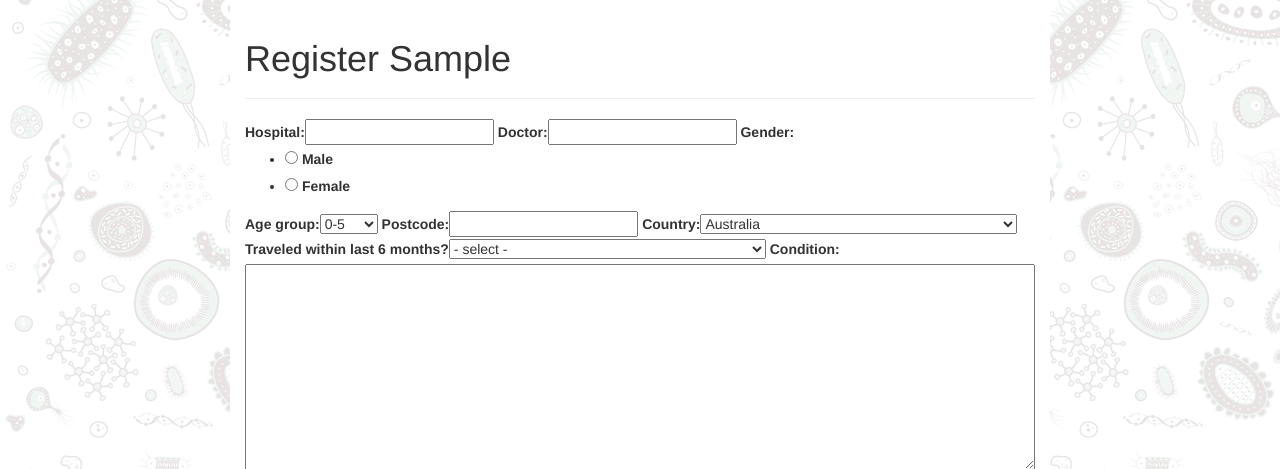
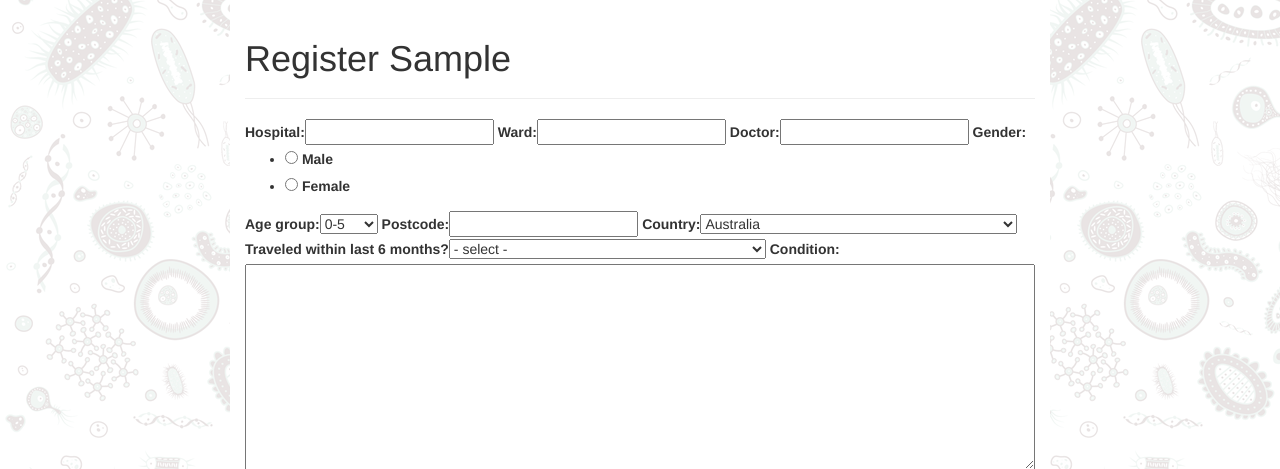
Before and after one commit to HealthHackAu2016/BNE_superFriendsAgainstSuperBugs, a Django app: page /myapp/list/ in a window 1280 px wide. Shown: the part 51-520 px from the top of the page. Run offline with Django 3.2, Linux system fonts and the light colour scheme; some libraries are stand-ins or nearby versions.

Commit message:
endpoint for fetching all data, added ward

```diff
--- a/myproject/myapp/forms.py
+++ b/myproject/myapp/forms.py
@@ -18,6 +18,7 @@
 class PatientForm(forms.Form):
     date = now
     hospital = forms.CharField(widget=forms.TextInput, label='Hospital:', max_length=15)
+    ward = forms.CharField(widget=forms.TextInput, label='Ward:', max_length=10)
     doctor = forms.CharField(widget=forms.TextInput, label='Doctor:', max_length=25)
     gender = forms.ChoiceField(widget=forms.RadioSelect, label='Gender:', choices=GENDER_CHOICES)
     age_group = forms.ChoiceField(widget=forms.Select, label='Age group:', choices=AGE_CHOICES)
@@ -31,4 +32,4 @@
     strains = forms.CharField(widget=forms.HiddenInput())
     resistances = forms.CharField(widget=forms.HiddenInput())
 f = PatientForm(auto_id=True)
-print(f)
+#print(f)
--- a/myproject/myapp/models.py
+++ b/myproject/myapp/models.py
@@ -78,6 +78,7 @@ COUNTRY_OPTION = (
 class Sample(models.Model):
     date = models.DateField()
     hospital = models.CharField(max_length=15)
+    ward = models.CharField(max_length=10)
     doctor = models.CharField(max_length=25)
     gender = models.IntegerField()
     age_group = models.IntegerField()
--- a/myproject/myapp/templates/samples.html
+++ b/myproject/myapp/templates/samples.html
@@ -18,6 +18,12 @@
             </div>
             <div class="col-md-10 col-xs-12">
                 {{ last.hospital }}
+            </div>
+            <div class="col-md-2 col-xs-12">
+                <strong>Ward:</strong>
+            </div>
+            <div class="col-md-10 col-xs-12">
+                {{ last.ward }}
             </div>
             <div class="col-md-2 col-xs-12">
                 <strong>Doctor:</strong>
--- a/myproject/myapp/urls.py
+++ b/myproject/myapp/urls.py
@@ -3,9 +3,11 @@ from django.conf.urls import url
 from myproject.myapp.views import list
 from myproject.myapp.views import getfromfile
 from myproject.myapp.views import samples
+from myproject.myapp.views import getallsamples
 
 urlpatterns = [
     url(r'^list/$', list, name='list'),
     url(r'^getfromfile/$', getfromfile, name='getfromfile'),
     url(r'^samples/$', samples, name='samples'),
+    url(r'^allsamples/$', getallsamples, name='getallsamples'),
 ]
--- a/myproject/myapp/views.py
+++ b/myproject/myapp/views.py
@@ -11,6 +11,8 @@ import os
 import csv
 import json
 from pprint import pprint
+from django.core import serializers
+import unicodedata
 
 
 def list(request):
@@ -27,9 +29,10 @@ def list(request):
                     strainwithunderscores = strainkey.replace(" ", "_")
                     if strainwithunderscores.startswith(keywithunderscores):
                         strainalone = strainwithunderscores.replace(keywithunderscores+"_", "")
-                        newitem = Sample(date=form.date, hospital=form['hospital'].value(), doctor=form['doctor'].value(), gender=form['gender'].value(), age_group=form['age_group'].value(), postcode=form['postcode'].value(), country=form['country'].value(), travel_last_6_m = form['travel_last_6_m'], condition=form['condition'].value(), allergies_ab=form['allergies_ab'].value(), current_ab=form['current_ab'].value(), specie=key, strain=strainalone, resistances=form['resistances'].value())
+                        newitem = Sample(date=form.date, hospital=form['hospital'].value(), ward=form['ward'].value(), doctor=form['doctor'].value(), gender=form['gender'].value(), age_group=form['age_group'].value(), postcode=form['postcode'].value(), country=form['country'].value(), travel_last_6_m = form['travel_last_6_m'].value(), condition=form['condition'].value(), allergies_ab=form['allergies_ab'].value(), current_ab=form['current_ab'].value(), specie=key, strain=strainalone, resistances=form['resistances'].value())
                         newitem.save()
                         samplelist = Sample.objects.filter(doctor=form['doctor'].value()).order_by('-id')[:10]
+                        pprint(vars(newitem))
                         return render(request, 'samples.html', {'samples': samplelist, 'last': newitem})
 
             return JsonResponse({'result': 'saved'})
@@ -45,7 +48,15 @@ def list(request):
         {'form': form}
     )
 
-
+def getallsamples(request):
+    samples = Sample.objects.all()
+    samplesjson = []
+    for sample in samples:
+        allergies_ab = json.loads(sample.allergies_ab.replace("u\'", "\'").replace("\'","\""))
+        current_ab = json.loads(sample.current_ab.replace("u\'", "\'").replace("\'","\""))
+        samplejson = {'id': sample.id, 'hospital': sample.hospital, 'ward': sample.ward, 'doctor': sample.doctor, 'gender': sample.gender, 'age_group': sample.age_group, 'postcode': sample.postcode, 'country': sample.country, 'traveled':sample.travel_last_6_m, 'condition': sample.condition, 'allergies_ab': allergies_ab, 'current_ab': current_ab, 'specie': sample.specie, 'strain': sample.strain, 'resistances': json.loads(sample.resistances)}
+        samplesjson.append(samplejson)
+    return JsonResponse(samplesjson, safe=False)
 
 def getfromfile(request):
     cwd = os.getcwd()
```
